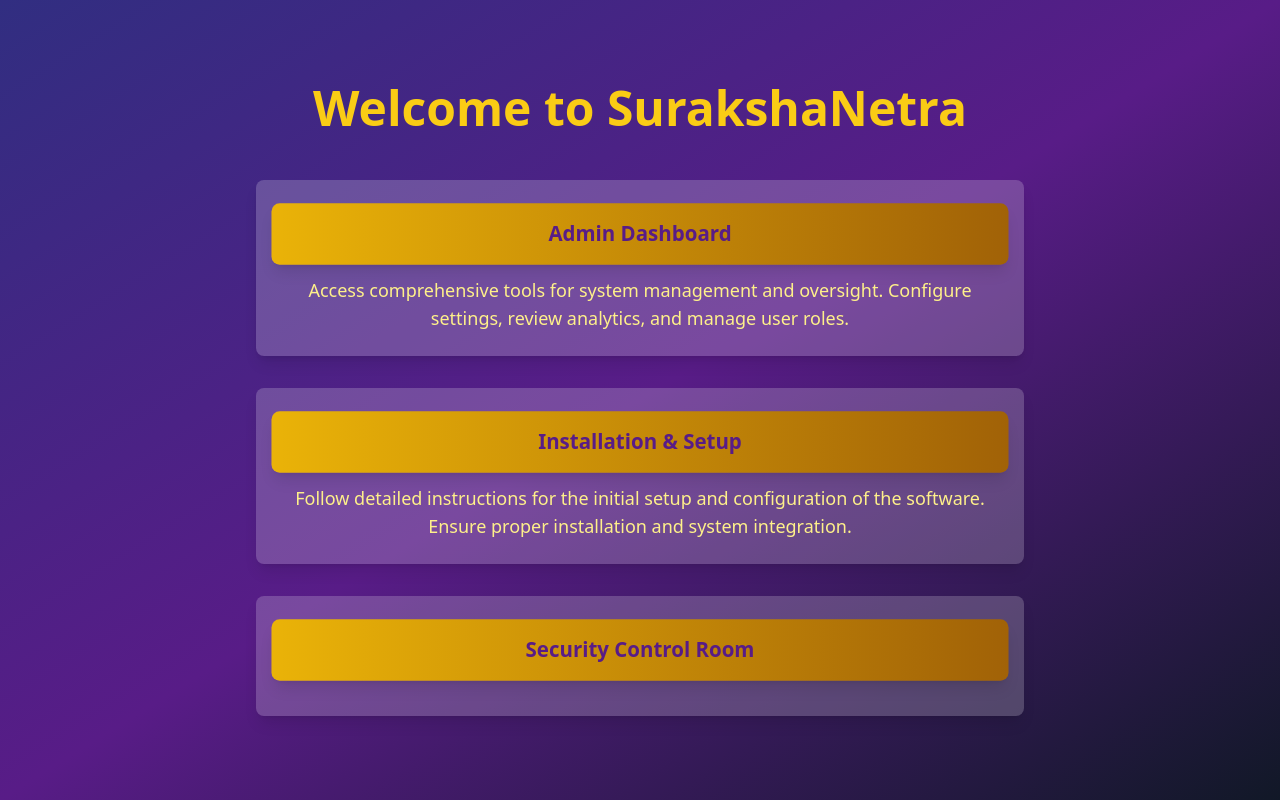
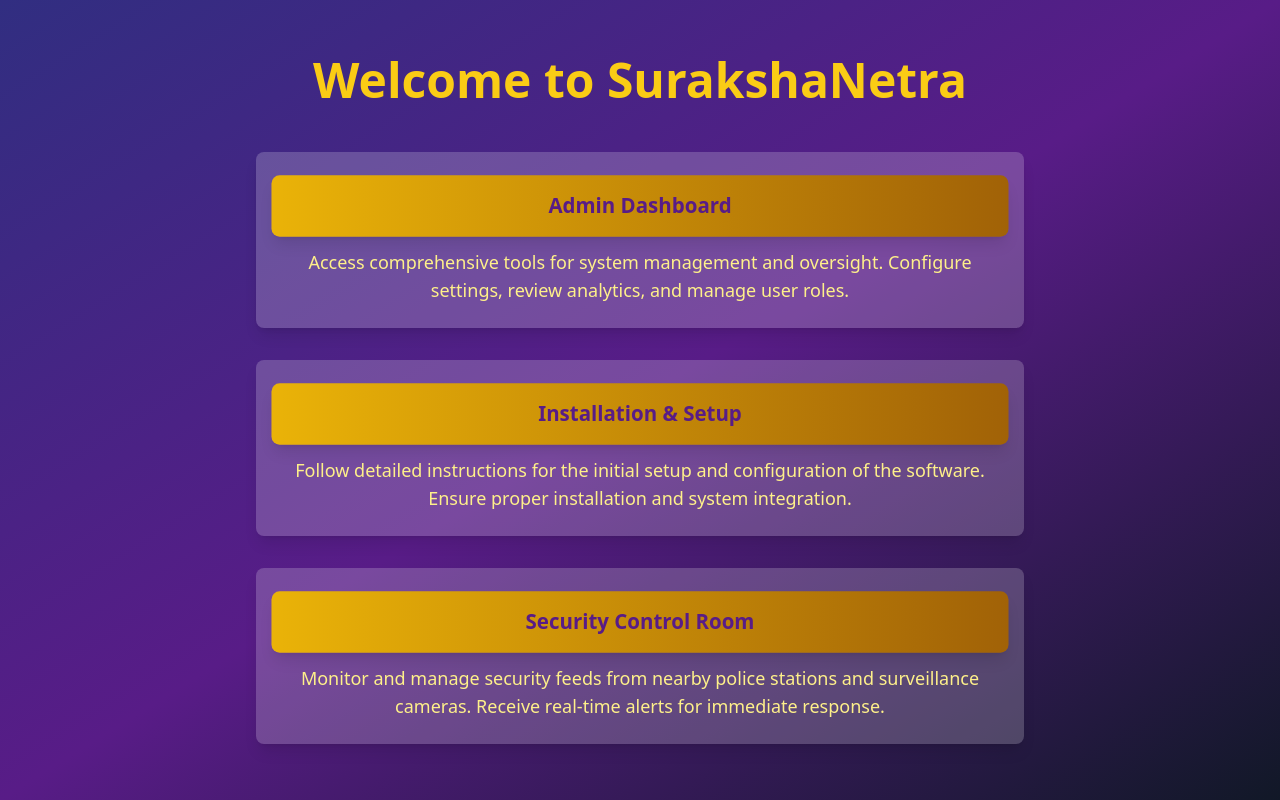
Before and after one commit to Krish1509/SurakshaNetra, a React (Vite) app in the folder SurakshaNetra/: page /login in a window 1280 px wide. Built offline with nearby package versions, Linux system fonts and the light colour scheme.

Commit message:
first commit

```diff
--- a/SurakshaNetra/src/LoginPage.jsx
+++ b/SurakshaNetra/src/LoginPage.jsx
@@ -38,7 +38,7 @@ const LoginPage = () => {
             </button>
           </Link>
           <p className="mt-3 text-center text-yellow-200 text-lg font-medium">
-
+            Monitor and manage security feeds from nearby police stations and surveillance cameras. Receive real-time alerts for immediate response.
           </p>
         </div>
       </div>
```
